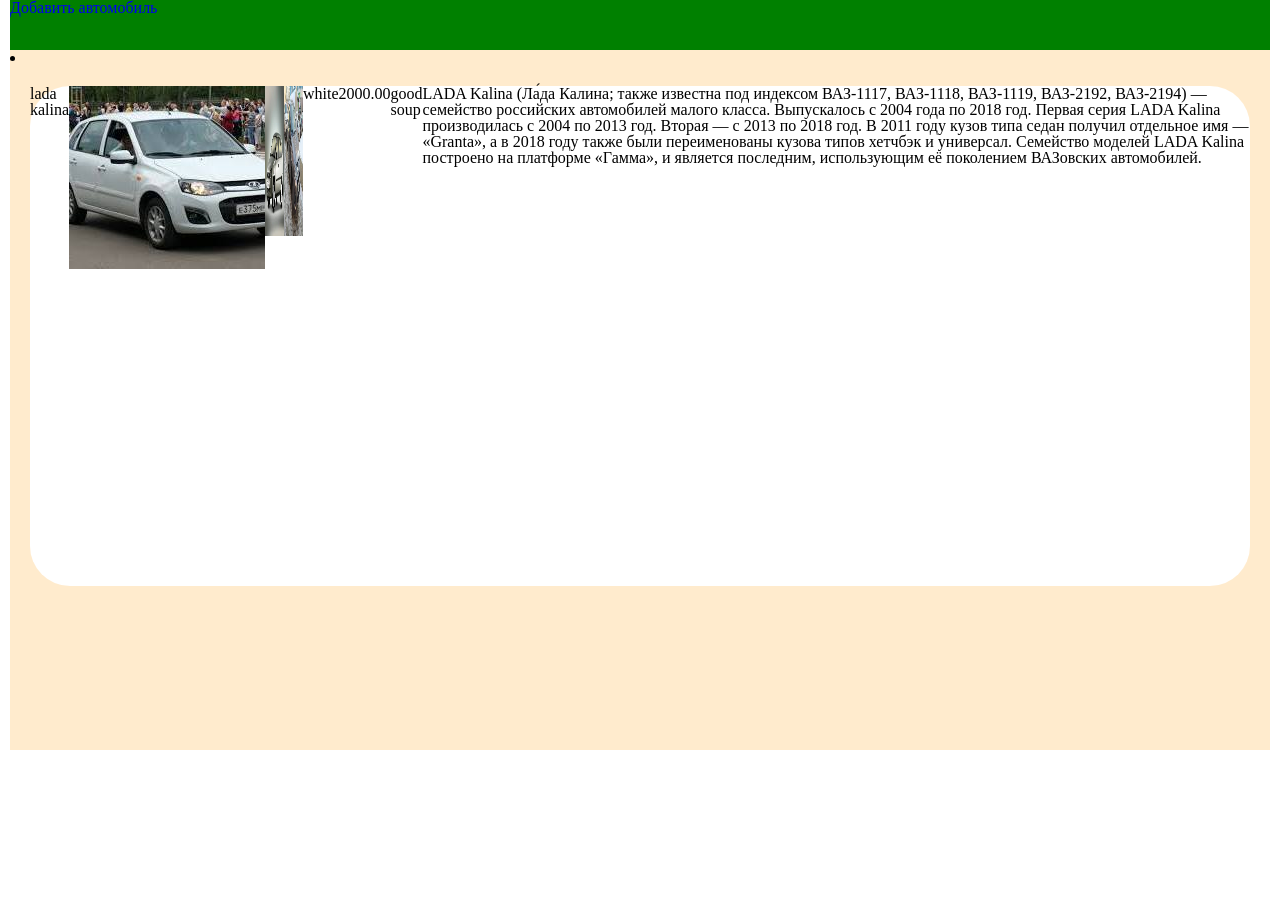
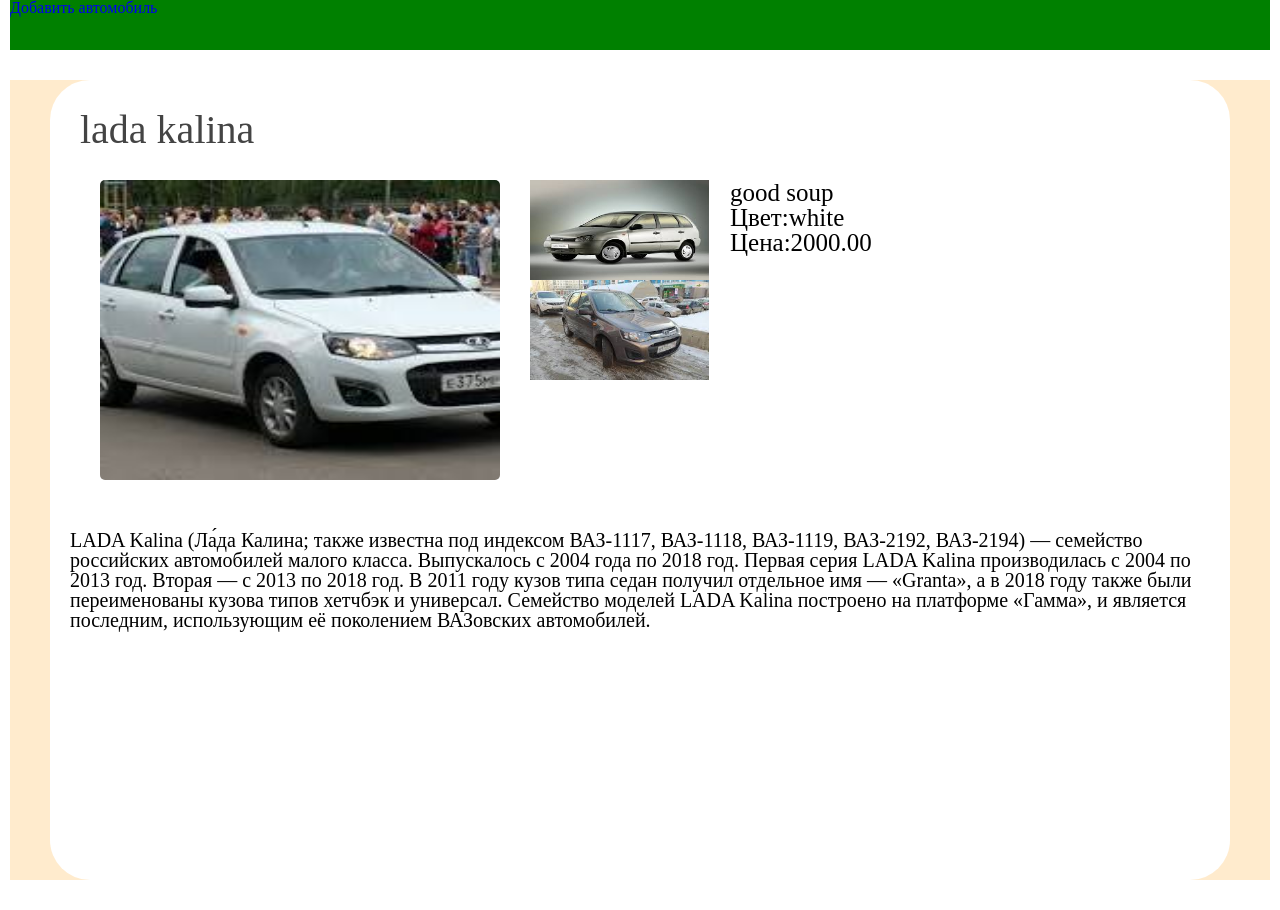
Before and after one commit to hakmalih/project_Car, a Django app: page /car_detail/1 in a window 1280 px wide. Shown: the part 170-1080 px from the top of the page. Before the commit the page ends 920 px from the top, so only its background shows below. Run offline with Django 5.2, Linux system fonts and the light colour scheme; data comes from the database, SQL or seed files in the repository.

Commit message:
загрузка 6/странички

```diff
--- a/main/static/css/car_detail.css
+++ b/main/static/css/car_detail.css
@@ -1,55 +1,71 @@
 {% block css %}
 
-.main__car-item-additional-img{
-    flex: 0 1 92px;
-    border-radius:5px;
-    background:white;
-    cursor:pointer;
-}
-
-.main__car-item-information{
+.main__car-item-detailpage-backgroundbox{
+    position:relative;
     display:flex;
-    font-size: 40px;
-    font-weight: bold;
-    color: black;
-}
-.main__car-item-detailpage-backgroundbox{
-    display:flex;
-    margin:20px;
-    height:500px;
-    width:auto;
-    justify-content: space-around;
+    margin:30px 40px;
+    padding:20px;
+    height:800px;
     background-color:white;
     border-radius: 40px;
     color:black;
 }
+
+.main__car-item-detailpage-header{
+    font-size: 40px;
+    font-family: 'Times New Romanov';
+    margin-top: 10px;
+    margin-bottom: 10px;
+    margin-left: 10px;
+    color: #444;
+}
+.main__car-item-detailpage-mainimg{
+    position:absolute;
+    display: flex;
+    top: 100px; /* Смещение сверху */
+    left: 50px; /* Смещение слева */
+    width: 400px;
+    height: 300px;
+   & img {
+        width: 100%; /* Адаптация картинки по ширине контейнера */
+        height: auto; /* Сохранение пропорций */
+        border-radius: 5px;
+   }
+}
+.main__car-item-detailpage-rightpart{
+    position:absolute;
+    display: flex;
+    flex-direction: column;
+    top: 100px; /* Смещение сверху */
+    right: 50px; /* Смещение слева */
+    width: 450px;
+    height: auto;
+    font-size: 25px;
+    font-family: 'Times New Romanov';
+
+    & main__car-item-detailpage-annotation{
+        white-space: normal;
+    }
+}
+
 .main__car-item-additional-img{
-    display:flex;
-    flex-direction:column;
-    max-width:150px;
-    max-height:150px;
+    position:absolute;
+    display: flex;
+    flex-direction: column;
+    top: 100px; /* Смещение сверху */
+    left:480px;
     & img{
         width:100%;
-        height:100%;
+        height:100px;
+    }
 }
-.main__car-item-detailpage-annotation-box{
-    margin:20px;
-    height:auto;
-    width:450px;
-    justify-content: space-around;
-    background-color:white;
-    border-radius: 140px;
-    color:black;
+
+.main__car-item-detailpage-description-box{
+    position:absolute;
+    display: flex;
+    top: 450px; /* Смещение сверху */
+    font-size: 20px;
+    font-family: 'Times New Romanov';
 }
-.main__car-item-detailpage-description{
-    margin:20px;
-    height:450px;
-    width:450px;
-    bottom:20px;
-    align:right;
-    background-color:white;
-    border-radius: 140px;
-    color:black;
-}
-}
+
 {% endblock css %}
--- a/main/templates/car_detail.html
+++ b/main/templates/car_detail.html
@@ -7,28 +7,28 @@
 
 
 {% block main%}
-<li class="main__car-item-detailpage">
  <div class="main__car-item-detailpage-backgroundbox">
+
+     <div class="main__car-item-detailpage-mainimg">
+         <img src="{{ cars.image.url }}" alt="">
+    </div>
      <div class="main__car-item-detailpage-header">
         {{cars.brand}} {{cars.model}}
      </div>
-         <div class="main__car-item-detailpage-mainimg">
-             <img src="{{ cars.image.url }}" alt="">
+    <div class="main__car-item-additional-img">
+        {% for image in picture%}
+            <img src="{{image.picture.url}}" alt="">
+        {% endfor %}
     </div>
-         {% for image in picture%}
-            <div class="main__car-item-additional-img">
-                <img src="{{image.picture.url}}" alt="">
+    <div class="main__car-item-detailpage-rightpart">
+        <div class="main__car-item-detailpage-annotation">
+             {{cars.annotation}}
          </div>
-         {% endfor %}
         <div class="main__car-item-detailpage-color">
-            {{cars.color}}
+            Цвет:{{cars.color}}
         </div>
         <div class="main__car-item-detailpage-price">
-            {{cars.price}}
-        </div>
-         <div class="main__car-item-detailpage-annotation-box">
-             <div class="main__car-item-detailpage-annotation">
-                 {{cars.annotation}}
+            Цена:{{cars.price}}
         </div>
     </div>
      <div class="main__car-item-detailpage-description-box">
@@ -38,5 +38,4 @@
      </div>
 
  </div>
-</li>
 {% endblock main%}
```
Lines whose indentation alone changed are shown as unchanged.
